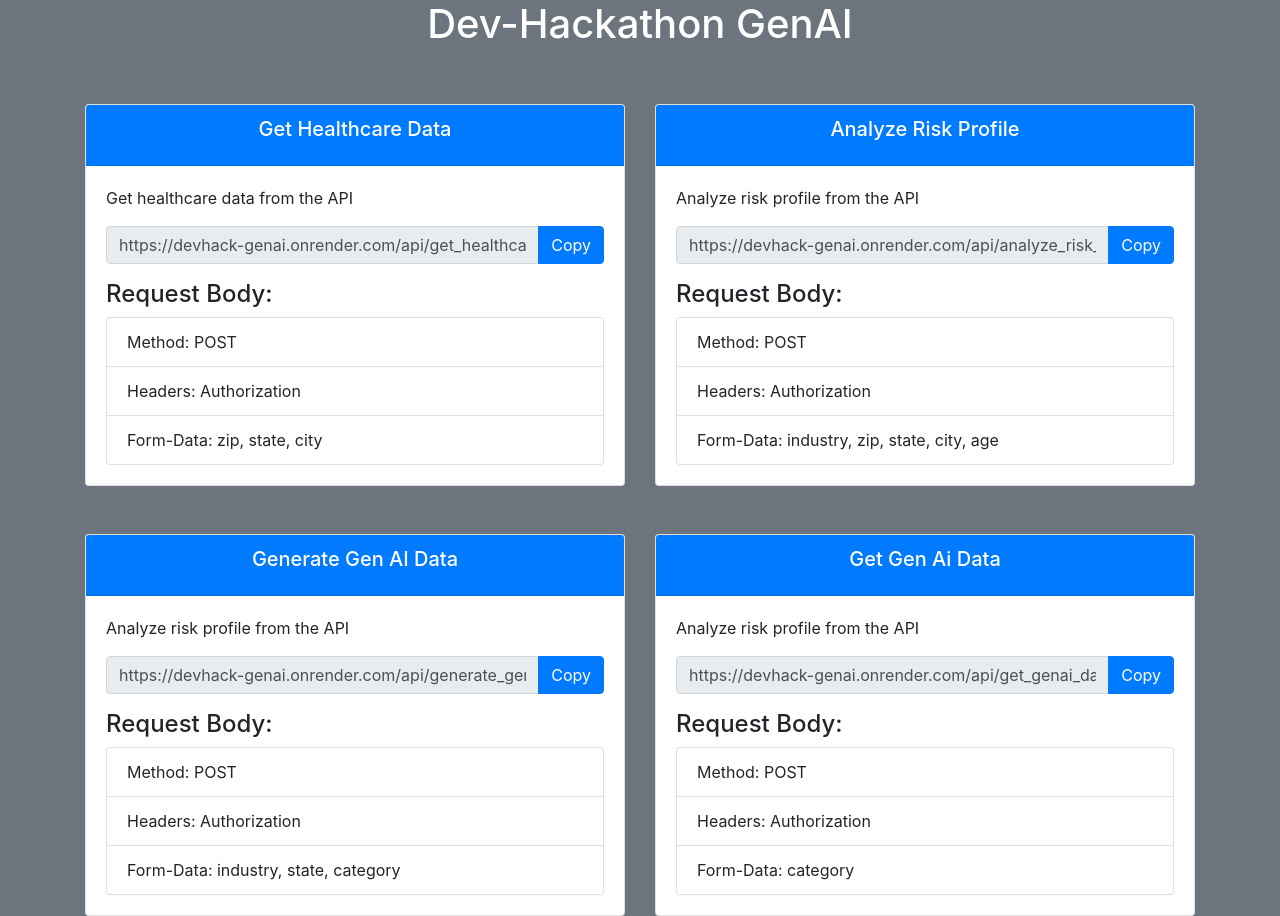
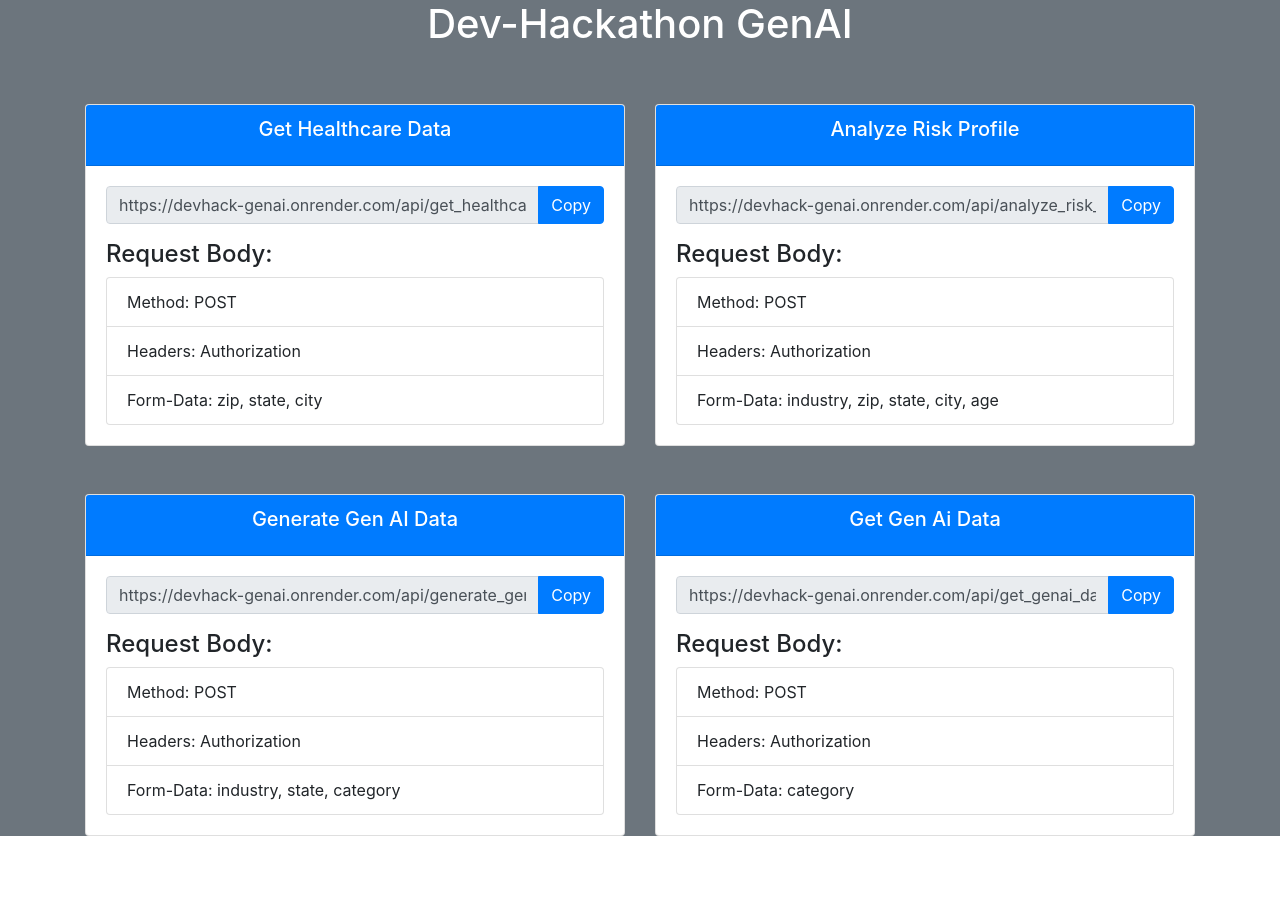
Before and after one commit to dev-biswajitghosal/devhack-genai, a Flask app: page / in a window 1280 px wide. After the commit the page ends 836 px from the top, so only its background shows below. Run offline with Flask 3, Linux system fonts and the light colour scheme; some libraries are stand-ins or nearby versions.

Commit message:
update index.html

```diff
--- a/templates/index.html
+++ b/templates/index.html
@@ -20,7 +20,6 @@
                         <h5 class="card-title text-center">Get Healthcare Data</h5>
                     </div>
                     <div class="card-body">
-                        <p class="card-text">Get healthcare data from the API</p>
                         <div class="input-group mb-3">
                             <input type="text" id="getHealthcareData" class="form-control" value="{{host}}/api/get_healthcare_data" readonly>
                             <div class="input-group-append">
@@ -42,7 +41,6 @@
                         <h5 class="card-title text-center">Analyze Risk Profile</h5>
                     </div>
                     <div class="card-body">
-                        <p class="card-text">Analyze risk profile from the API</p>
                         <div class="input-group mb-3">
                             <input type="text" id="analyzeRiskProfile" class="form-control" value="{{host}}/api/analyze_risk_profile" readonly>
                             <div class="input-group-append">
@@ -64,7 +62,6 @@
                         <h5 class="card-title text-center">Generate Gen AI Data</h5>
                     </div>
                     <div class="card-body">
-                        <p class="card-text">Analyze risk profile from the API</p>
                         <div class="input-group mb-3">
                             <input type="text" id="generateGenAiData" class="form-control" value="{{host}}/api/generate_genai_data" readonly>
                             <div class="input-group-append">
@@ -86,7 +83,6 @@
                         <h5 class="card-title text-center">Get Gen Ai Data</h5>
                     </div>
                     <div class="card-body">
-                        <p class="card-text">Analyze risk profile from the API</p>
                         <div class="input-group mb-3">
                             <input type="text" id="getGenAiData" class="form-control" value="{{host}}/api/get_genai_data" readonly>
                             <div class="input-group-append">
```
